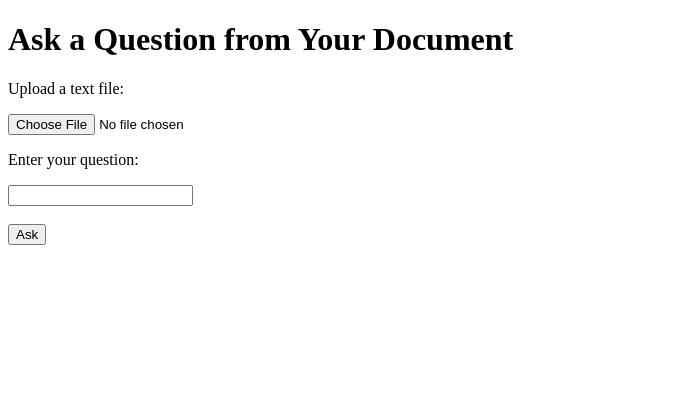
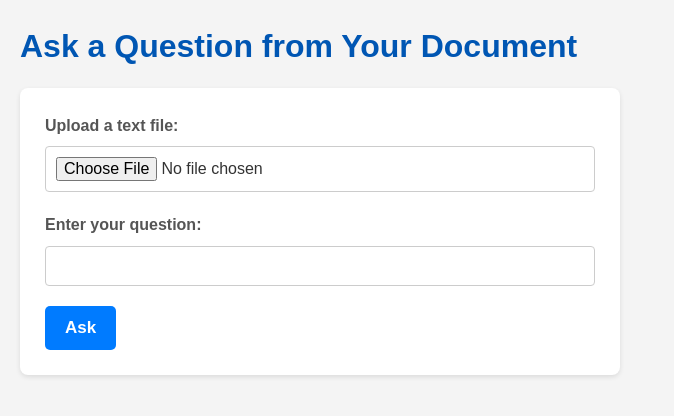
Before and after one commit to YeshwanthMotivity/DocuSense, a Flask app: template Q-A_Retrieval/templates/index.html in a window 1280 px wide. Shown: the top 416 px of the page, without its empty margins (0-674 px from the left). Run offline with Flask 3, Linux system fonts and the light colour scheme; the template is opened without the code that fills it, so the values that code supplies are empty; parts of the project's set-up code (start-up, migrations or seed data) failed here and were passed over; some libraries are stand-ins or nearby versions.

Commit message:
AI-Fix: Applied 4 suggestion(s) to Q-A_Retrieval/templates/index.html

```diff
--- a/Q-A_Retrieval/templates/index.html
+++ b/Q-A_Retrieval/templates/index.html
@@ -1,27 +1,138 @@
-<!-- templates/index.html -->
 <!DOCTYPE html>
 <html>
 <head>
     <title>EasyContext QA</title>
+    <style>
+        body {
+            font-family: Arial, sans-serif;
+            margin: 20px;
+            background-color: #f4f4f4;
+            color: #333;
+            line-height: 1.6;
+        }
+        h1, h2, h3 {
+            color: #0056b3;
+            margin-bottom: 15px;
+        }
+        form {
+            background-color: #fff;
+            padding: 25px;
+            border-radius: 8px;
+            box-shadow: 0 2px 5px rgba(0,0,0,0.1);
+            margin-bottom: 30px;
+            max-width: 600px;
+            box-sizing: border-box;
+        }
+        label {
+            display: block;
+            margin-bottom: 8px;
+            font-weight: bold;
+            color: #555;
+        }
+        input[type="file"],
+        input[type="text"] {
+            width: 100%;
+            padding: 10px;
+            margin-bottom: 20px;
+            border: 1px solid #ccc;
+            border-radius: 4px;
+            box-sizing: border-box; /* Ensures padding and border don't increase the total width */
+            font-size: 16px;
+        }
+        input[type="submit"] {
+            background-color: #007bff;
+            color: white;
+            padding: 12px 20px;
+            border: none;
+            border-radius: 5px;
+            cursor: pointer;
+            font-size: 17px;
+            font-weight: bold;
+            transition: background-color 0.3s ease;
+        }
+        input[type="submit"]:hover {
+            background-color: #0056b3;
+        }
+        input[type="submit"]:disabled {
+            background-color: #cccccc;
+            cursor: not-allowed;
+        }
+        .loading-indicator {
+            display: none; /* Hidden by default */
+            margin-top: 15px;
+            padding: 10px;
+            background-color: #e7f3ff;
+            border: 1px solid #cce5ff;
+            border-radius: 4px;
+            color: #004085;
+            font-weight: bold;
+            text-align: center;
+        }
+        /* Styles for results section */
+        .results-section {
+            background-color: #ffffff;
+            padding: 25px;
+            border-radius: 8px;
+            box-shadow: 0 2px 5px rgba(0,0,0,0.1);
+            margin-top: 30px;
+            max-width: 600px;
+            box-sizing: border-box;
+        }
+        .results-section h2, .results-section h3 {
+            border-bottom: 1px solid #eee;
+            padding-bottom: 10px;
+            margin-top: 20px;
+            margin-bottom: 15px;
+        }
+        .results-section h2:first-of-type, .results-section h3:first-of-type {
+            margin-top: 0;
+        }
+        pre {
+            background-color: #f8f8f8;
+            border: 1px solid #ddd;
+            padding: 15px;
+            border-radius: 5px;
+            white-space: pre-wrap;
+            word-wrap: break-word;
+            font-family: 'Courier New', Courier, monospace;
+            font-size: 0.9em;
+            color: #333;
+            overflow-x: auto; /* Enable horizontal scrolling for long lines */
+        }
+        p {
+            margin-bottom: 1em;
+        }
+    </style>
 </head>
 <body>
     <h1>Ask a Question from Your Document</h1>
-    <form method="post" enctype="multipart/form-data">
-        <p>Upload a text file:</p>
-        <input type="file" name="file" required>
-        <p>Enter your question:</p>
-        <input type="text" name="question" required>
-        <br><br>
-        <input type="submit" value="Ask">
+    <form method="post" enctype="multipart/form-data" onsubmit="showLoading()">
+        <label for="fileUpload">Upload a text file:</label>
+        <input type="file" name="file" id="fileUpload" required>
+
+        <label for="userQuestion">Enter your question:</label>
+        <input type="text" name="question" id="userQuestion" required value="{{ question if question else '' }}">
+
+        <input type="submit" value="Ask" id="submitButton">
+        <div id="loadingIndicator" class="loading-indicator">Processing your request... Please wait.</div>
     </form>
 
     {% if answer %}
+        <div class="results-section">
             <h2>Answer:</h2>
             <p>{{ answer }}</p>
             <h3>Prompt Used:</h3>
             <pre>{{ prompt }}</pre>
             <h3>Raw Output (Debug):</h3>
             <pre>{{ debug_info }}</pre>
+        </div>
     {% endif %}
+
+    <script>
+        function showLoading() {
+            document.getElementById('loadingIndicator').style.display = 'block';
+            document.getElementById('submitButton').disabled = true;
+        }
+    </script>
 </body>
 </html>
```
Lines whose indentation alone changed are shown as unchanged.
